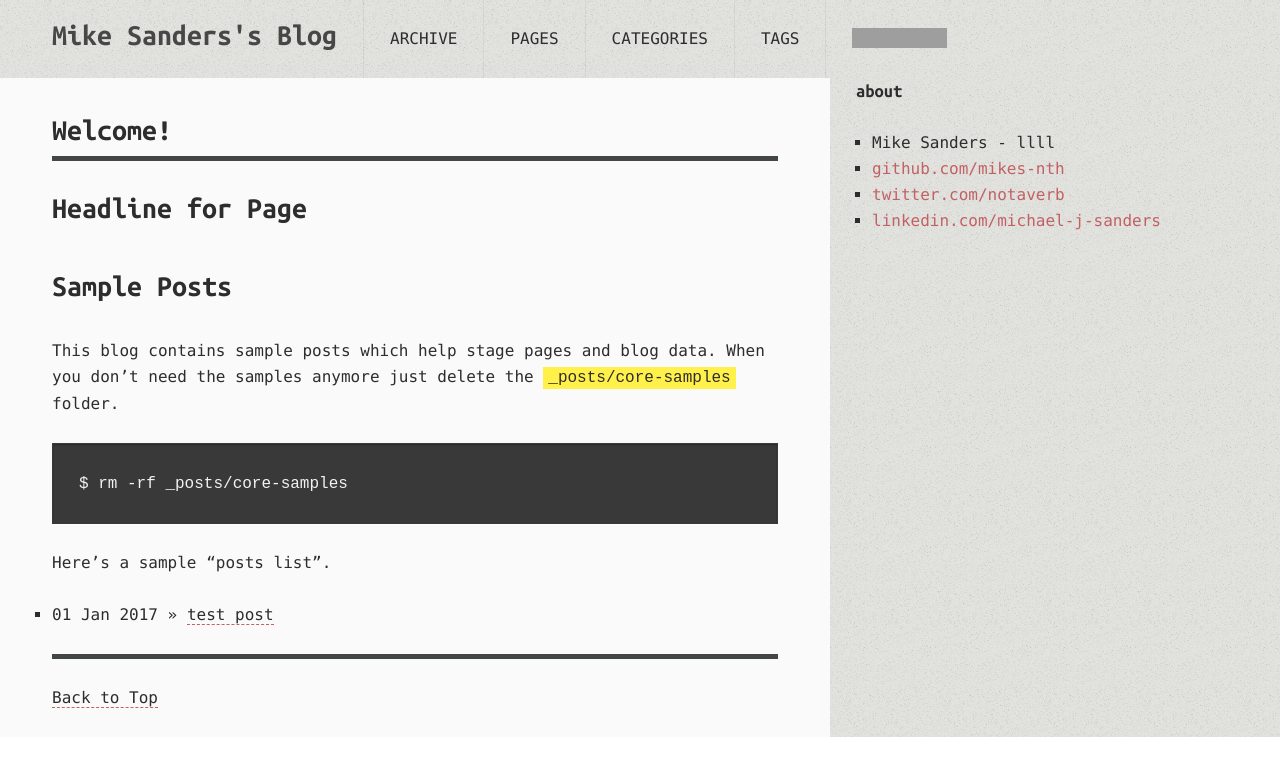
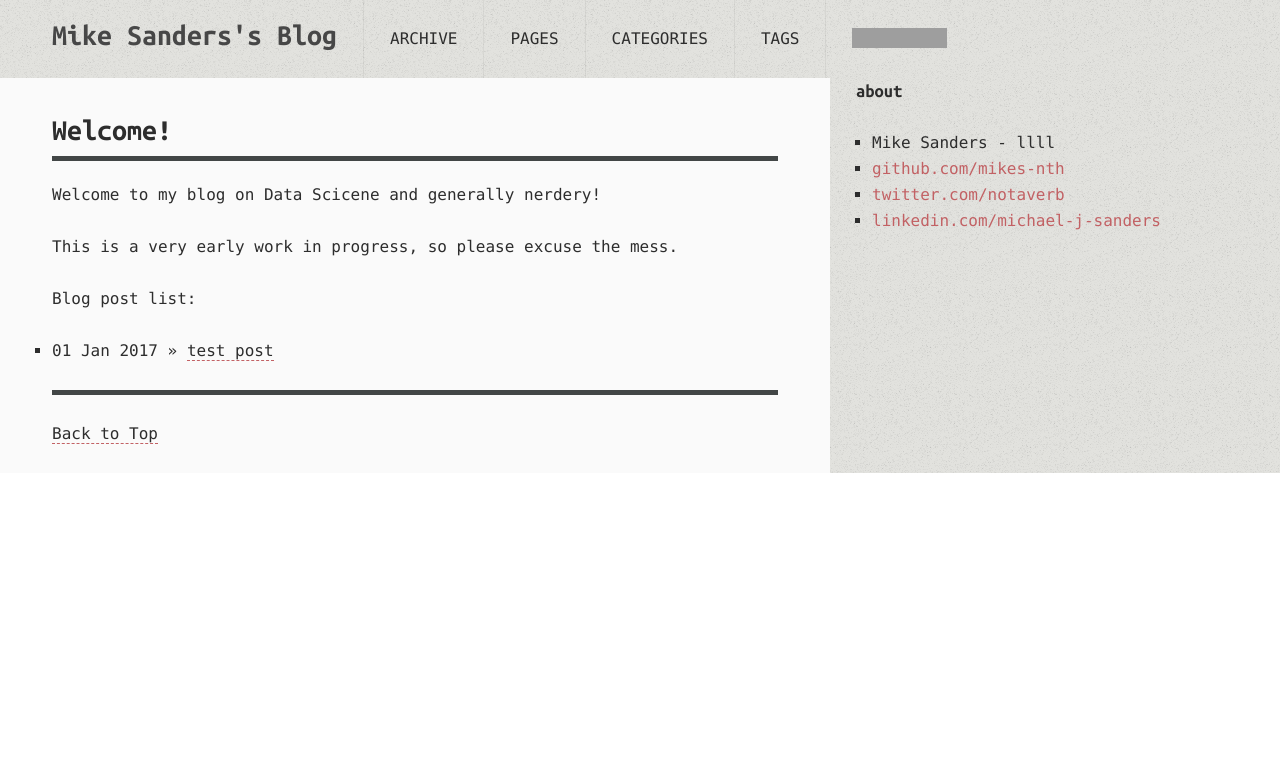
Before and after one commit to MikeS-nth/MikeS-nth.github.io, a Jekyll site: the page built from index.md, in a window 1280 px wide. Shown: the top 776 px of the page. Built offline with Jekyll 4.4.1, drawn with Linux system fonts in a browser that asks for light colours; comment, search, counter and statistics services are not loaded; grey boxes are pictures that could not be loaded.

Commit message:
Update index.md

```diff
--- a/index.md
+++ b/index.md
@@ -5,16 +5,12 @@ tagline: Data Science, and general nerdery
 ---
 {% include JB/setup %}
 
-## Headline for Page
 
-## Sample Posts
+Welcome to my blog on Data Scicene and generally nerdery!
 
-This blog contains sample posts which help stage pages and blog data.
-When you don't need the samples anymore just delete the `_posts/core-samples` folder.
+This is a very early work in progress, so please excuse the mess.
 
-    $ rm -rf _posts/core-samples
-
-Here's a sample "posts list".
+Blog post list:
 
 <ul class="posts">
   {% for post in site.posts %}
```
